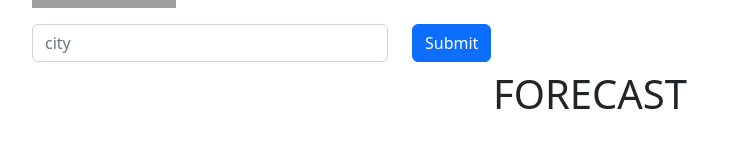
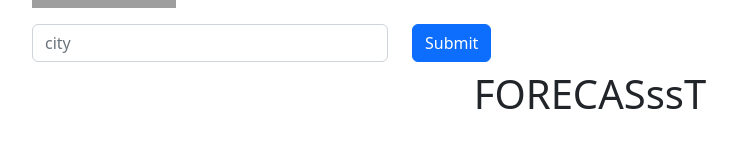
Before and after one commit to pbychenko/weather, a React app: page / in a window 1280 px wide. Shown: the part 136-300 px from the top of the page, without its empty margins (50-787 px from the left). Built offline with nearby package versions, Linux system fonts and the light colour scheme; grey boxes are pictures that could not be loaded.

Commit message:
fix changes

```diff
--- a/src/components/ForeCast.jsx
+++ b/src/components/ForeCast.jsx
@@ -6,7 +6,7 @@
 
 const ForeCast = ({ data }) => (
   <>
-    <h1 className='text-center'>FORECAST</h1>
+    <h1 className='text-center'>FORECASssT</h1>
     <Container>
       <Row className="align-items-center">
         {data.map((dayData) => <Col key={dayData.dt} sm={3} className='mb-3'><ForecastCard dayData={dayData} /></Col>)}
```
Also changed, not shown: .server.js (renamed from server.js).
